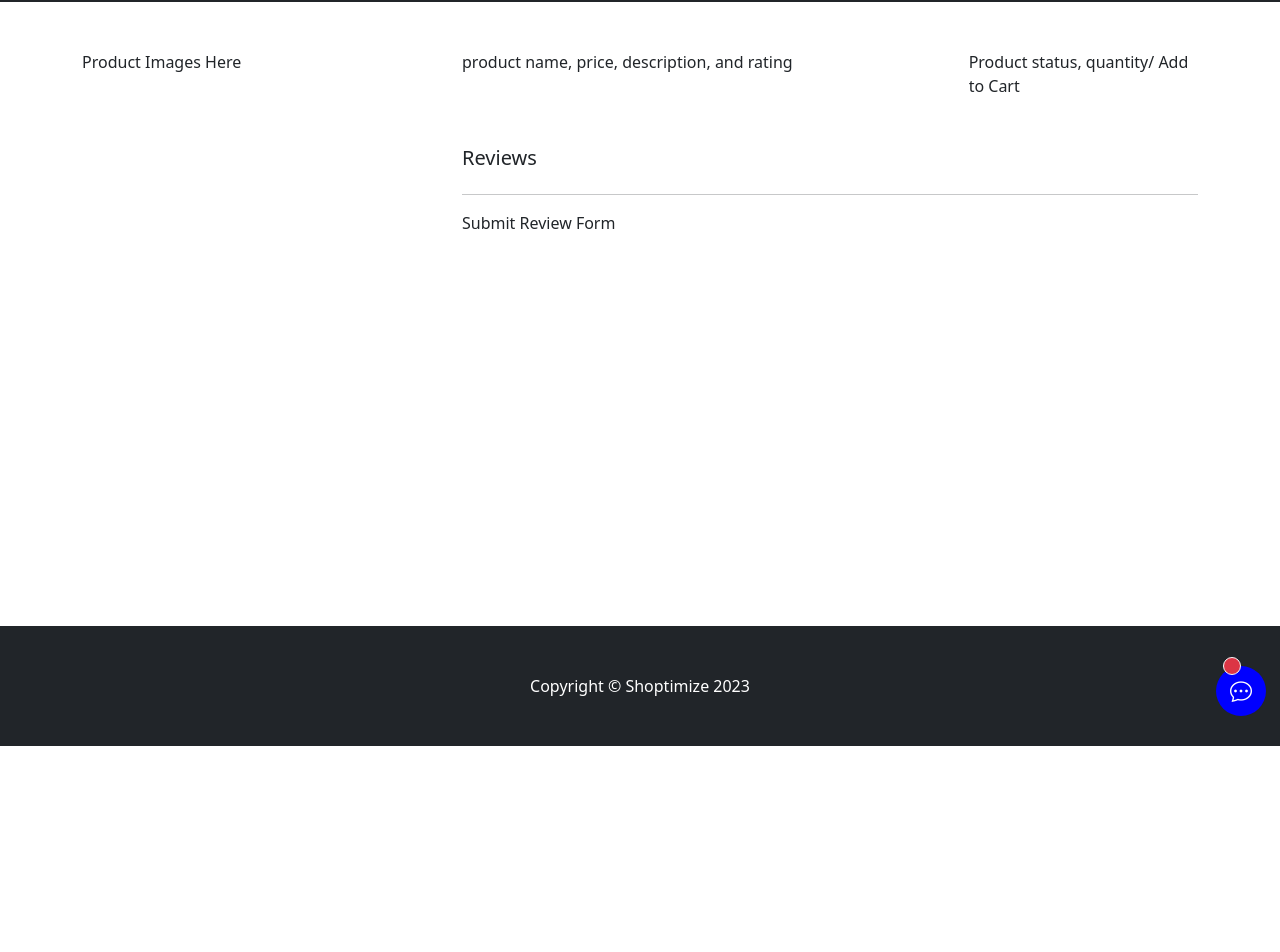
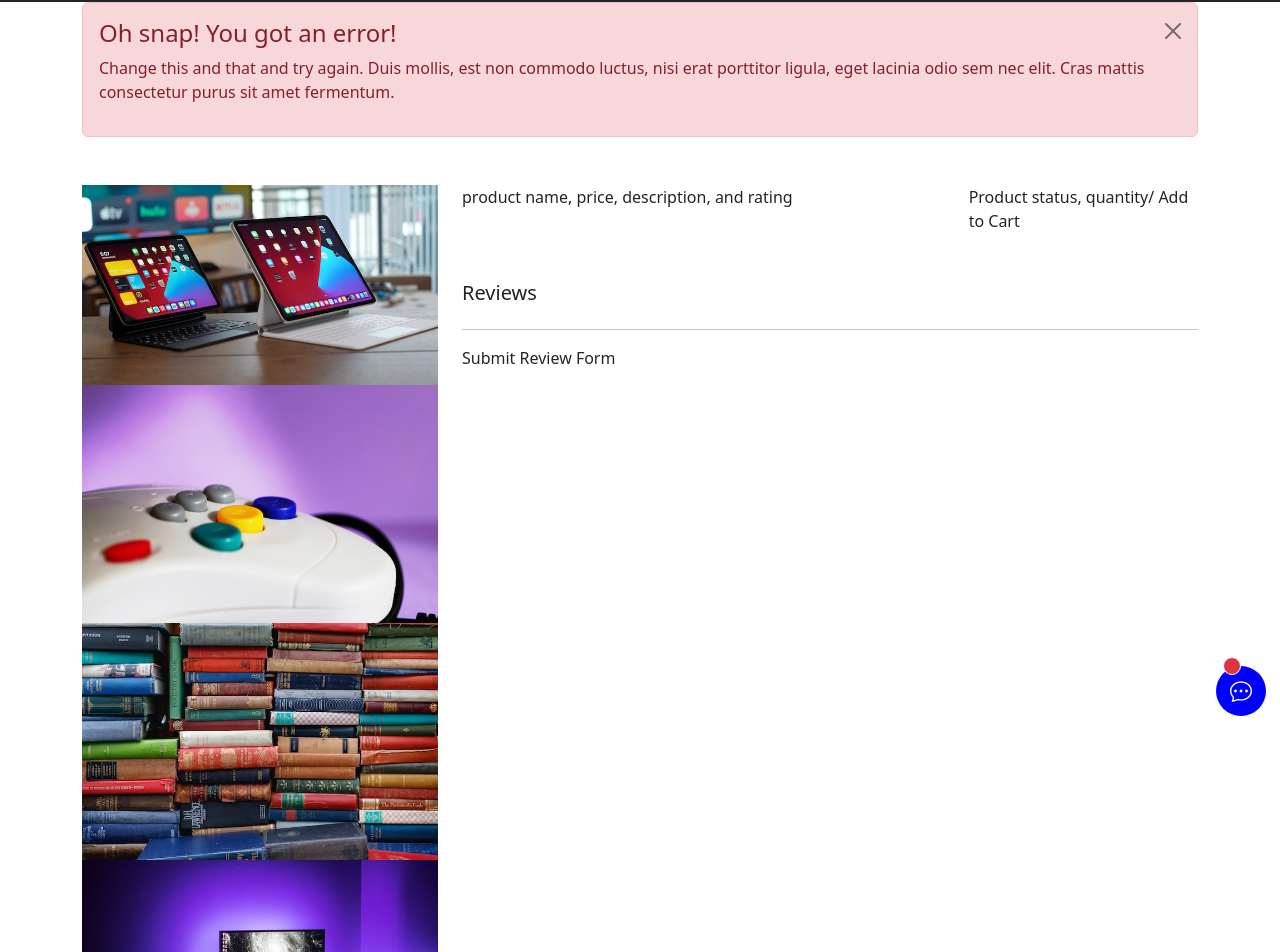
Before and after one commit to ShanchaiZ/MERN-ecommerce, a React (Create React App) app in the folder frontend/: page /product-details in a window 1280 px wide. Shown: the part 54-1006 px from the top of the page. Before the commit the page ends 800 px from the top, so only its background shows below. Built offline with nearby package versions, Linux system fonts and the light colour scheme.

Commit message:
imported the dismissible alert for addedtoCartMessage and created image fluid for product images in product details page

```diff
--- a/frontend/src/pages/ProductDetailsPage.js
+++ b/frontend/src/pages/ProductDetailsPage.js
@@ -1,11 +1,18 @@
-import { Row, Col, Container } from "react-bootstrap";
+import { Row, Col, Container, Image } from "react-bootstrap";
+import AddedToCartMessageComponent from "../components/AddedToCartMessageComponent";
+
 
 const ProductDetailsPage = () => {
     return (
         <Container>
+            {<AddedToCartMessageComponent />}
             <Row className="mt-5">
                 <Col md={4}>
-                    Product Images Here
+                    {/* Product Images Here */}
+                    <Image fluid src="/images/category/tablets-category.jpg" />
+                    <Image fluid src="/images/category/games-category.jpg" />
+                    <Image fluid src="/images/category/books-category.jpg" />
+                    <Image fluid src="/images/category/computers-category.jpg" />
                 </Col>
 
                 <Col md={8}>
```
